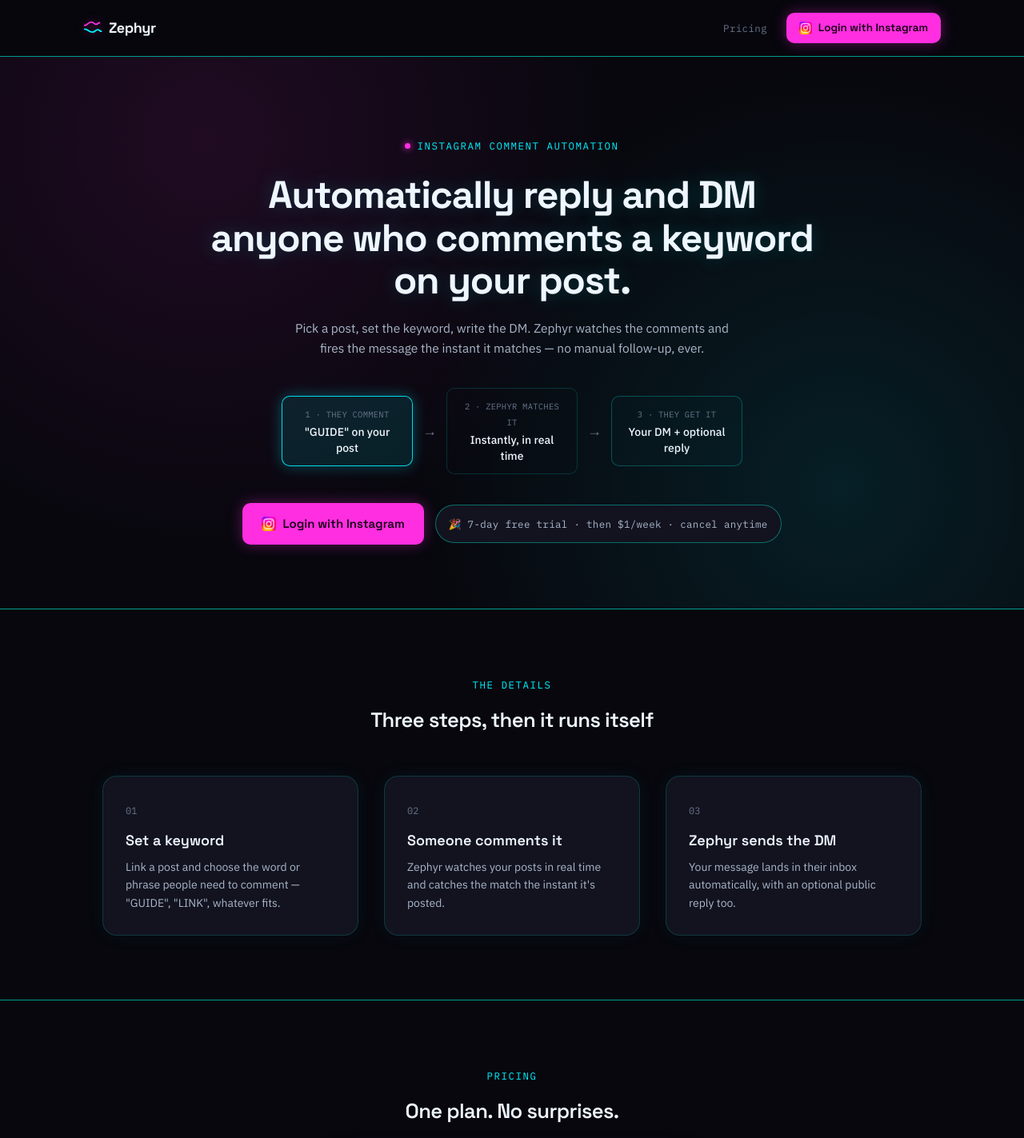
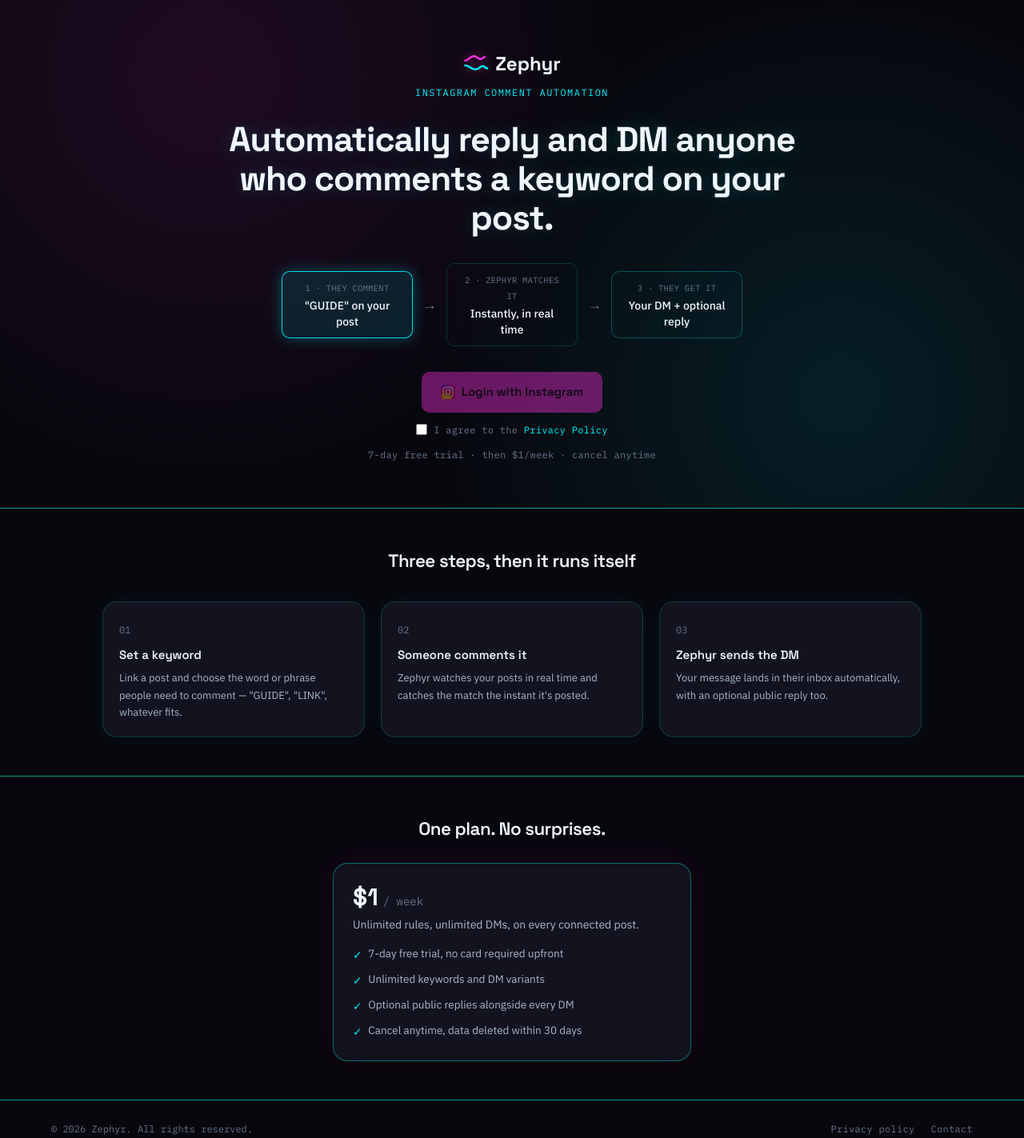
Before and after one commit to AarushSrivatsa/Zephyr, a website with bundled scripts: page frontend/html/index.html in a window 1280 px wide. Shown: the top 1423 px of the page at 80% size. Built offline with nearby package versions, Linux system fonts and the light colour scheme.

Commit message:
fixing landing page

```diff
--- a/frontend/html/index.html
+++ b/frontend/html/index.html
@@ -22,79 +22,56 @@
 </head>
 <body class="min-h-screen bg-bg font-body text-ink antialiased">
 
-<!-- ============ NAV ============ -->
-<header class="sticky top-0 z-50 border-b border-line/60 bg-bg/80 backdrop-blur">
-  <div class="mx-auto flex max-w-6xl items-center justify-between px-6 py-4 sm:px-10">
-    <a class="flex items-center gap-2 font-display text-lg font-bold tracking-tight text-ink" href="/" aria-label="Zephyr">
-      <!-- logo mark — drop /assets/zephyr-logo.png in; falls back to this mark if it's missing -->
-      <img src="/assets/zephyr-logo.png" alt="" data-fallback class="h-6 w-6 flex-none object-contain" />
-      <svg width="24" height="24" viewBox="0 0 26 26" fill="none" aria-hidden="true" class="hidden [filter:drop-shadow(0_0_6px_rgba(255,46,224,0.45))]">
-        <path d="M2 9.5C6 9.5 6 5 11 5c3.6 0 3.6 3 6.4 3 2.4 0 2.4-2 4.6-2" stroke="#FF2EE0" stroke-width="2" stroke-linecap="round"/>
-        <path d="M2 14.5C7 14.5 7 18.5 12.5 18.5c4 0 4-3.2 7.2-3.2 2.6 0 2.6 2.2 4.8 2.2" stroke="#00F0FF" stroke-width="2" stroke-linecap="round"/>
-      </svg>
-      <!-- logo wordmark — drop /assets/zephyr-font.png in; falls back to plain text if it's missing -->
-      <img src="/assets/zephyr-font.png" alt="Zephyr" data-fallback class="h-5 w-auto object-contain" />
-      <span class="hidden">Zephyr</span>
-    </a>
-    <nav class="flex items-center gap-6">
-      <a href="#pricing" class="hidden font-mono text-[12.5px] tracking-wide text-ink-faint transition hover:text-ink-soft sm:inline">Pricing</a>
-      <button
-        id="navConnectBtn"
-        class="inline-flex items-center justify-center gap-2 rounded-md bg-accent px-4 py-2 font-display text-[13.5px] font-semibold text-[#150014] shadow-glow-accent transition duration-150 hover:-translate-y-px hover:bg-accent-deep hover:shadow-glow-accent-lg"
-      >
-        <img src="/assets/instagram-logo.png" alt="" data-fallback class="h-4 w-4 flex-none object-contain" />
-        <svg viewBox="0 0 24 24" fill="none" stroke="currentColor" stroke-width="2" stroke-linecap="round" stroke-linejoin="round" class="hidden h-4 w-4 flex-none" aria-hidden="true">
-          <rect x="2" y="2" width="20" height="20" rx="5"></rect>
-          <path d="M16 11.37A4 4 0 1 1 12.63 8 4 4 0 0 1 16 11.37z"></path>
-          <circle cx="17.5" cy="6.5" r="1" fill="currentColor" stroke="none"></circle>
-        </svg>
-        Login with Instagram
-      </button>
-    </nav>
-  </div>
-</header>
+<main>
+  <!-- ============ HERO — logo, title, catchphrase, ONE button ============ -->
+  <section class="relative overflow-hidden bg-landing-glow px-6 pb-14 pt-14 sm:px-10 sm:pt-16">
+    <div class="mx-auto max-w-3xl text-center">
 
-<main>
-  <!-- ============ HERO ============ -->
-  <section class="relative overflow-hidden bg-landing-glow px-6 pb-20 pt-16 sm:px-10 sm:pt-24">
-    <div class="mx-auto max-w-3xl text-center">
-      <span class="inline-flex items-center gap-2 font-mono text-[12.5px] uppercase tracking-[0.12em] text-teal before:h-[7px] before:w-[7px] before:flex-none before:rounded-full before:bg-accent before:shadow-[0_0_8px_theme(colors.accent.DEFAULT)]">
-        Instagram comment automation
-      </span>
+      <a href="/" class="inline-flex flex-col items-center gap-2.5" aria-label="Zephyr">
+        <span class="inline-flex items-center gap-2">
+          <img src="/assets/zephyr-logo.png" alt="" data-fallback class="h-9 w-9 flex-none object-contain" />
+          <svg width="32" height="32" viewBox="0 0 26 26" fill="none" aria-hidden="true" class="hidden [filter:drop-shadow(0_0_6px_rgba(255,46,224,0.45))]">
+            <path d="M2 9.5C6 9.5 6 5 11 5c3.6 0 3.6 3 6.4 3 2.4 0 2.4-2 4.6-2" stroke="#FF2EE0" stroke-width="2" stroke-linecap="round"/>
+            <path d="M2 14.5C7 14.5 7 18.5 12.5 18.5c4 0 4-3.2 7.2-3.2 2.6 0 2.6 2.2 4.8 2.2" stroke="#00F0FF" stroke-width="2" stroke-linecap="round"/>
+          </svg>
+          <img src="/assets/zephyr-font.png" alt="Zephyr" data-fallback class="h-6 w-auto object-contain" />
+          <span class="hidden font-display text-2xl font-bold text-ink">Zephyr</span>
+        </span>
+        <span class="font-mono text-[12px] uppercase tracking-[0.12em] text-teal">
+          Instagram comment automation
+        </span>
+      </a>
 
-      <h1 class="mt-6 font-display text-[clamp(1.9rem,5vw,3rem)] font-bold leading-[1.12] tracking-tight text-ink [text-shadow:0_0_24px_rgba(0,240,255,0.2)]">
+      <h1 class="mt-6 font-display text-[clamp(1.8rem,4.5vw,2.7rem)] font-bold leading-[1.14] tracking-tight text-ink [text-shadow:0_0_24px_rgba(0,240,255,0.2)]">
         Automatically reply and DM anyone who comments a keyword on your post.
       </h1>
 
-      <p class="mx-auto mt-5 max-w-xl text-[15.5px] leading-relaxed text-ink-soft">
-        Pick a post, set the keyword, write the DM. Zephyr watches the comments and fires
-        the message the instant it matches — no manual follow-up, ever.
-      </p>
-
-      <!-- ===== inline workflow — the whole mechanism, visible with zero scrolling ===== -->
-      <div id="workflowRow" class="mx-auto mt-9 flex max-w-xl flex-col items-stretch gap-2.5 sm:flex-row sm:items-center sm:justify-center sm:gap-3">
-        <div data-chip class="flex-1 rounded-md border px-4 py-3 text-left text-sm transition-colors duration-500 sm:text-center">
+      <!-- ===== inline workflow ===== -->
+      <div id="workflowRow" class="mx-auto mt-8 flex max-w-xl flex-col items-stretch gap-2.5 sm:flex-row sm:items-center sm:justify-center sm:gap-3">
+        <div data-chip class="flex-1 rounded-md border px-4 py-2.5 text-left text-sm transition-colors duration-500 sm:text-center">
           <span class="block font-mono text-[10.5px] uppercase tracking-wide text-ink-faint">1 · They comment</span>
           <span class="mt-0.5 block font-medium text-ink">"GUIDE" on your post</span>
         </div>
         <span class="hidden font-display text-lg text-ink-faint sm:block" aria-hidden="true">→</span>
         <span class="block text-center font-display text-lg text-ink-faint sm:hidden" aria-hidden="true">↓</span>
-        <div data-chip class="flex-1 rounded-md border px-4 py-3 text-left text-sm transition-colors duration-500 sm:text-center">
+        <div data-chip class="flex-1 rounded-md border px-4 py-2.5 text-left text-sm transition-colors duration-500 sm:text-center">
           <span class="block font-mono text-[10.5px] uppercase tracking-wide text-ink-faint">2 · Zephyr matches it</span>
           <span class="mt-0.5 block font-medium text-ink">Instantly, in real time</span>
         </div>
         <span class="hidden font-display text-lg text-ink-faint sm:block" aria-hidden="true">→</span>
         <span class="block text-center font-display text-lg text-ink-faint sm:hidden" aria-hidden="true">↓</span>
-        <div data-chip class="flex-1 rounded-md border px-4 py-3 text-left text-sm transition-colors duration-500 sm:text-center">
+        <div data-chip class="flex-1 rounded-md border px-4 py-2.5 text-left text-sm transition-colors duration-500 sm:text-center">
           <span class="block font-mono text-[10.5px] uppercase tracking-wide text-ink-faint">3 · They get it</span>
           <span class="mt-0.5 block font-medium text-ink">Your DM + optional reply</span>
         </div>
       </div>
 
-      <div class="mt-9 flex flex-wrap items-center justify-center gap-3.5">
+      <!-- ===== the ONE login button on this page, gated on privacy-policy consent ===== -->
+      <div class="mt-8 flex flex-col items-center gap-3">
         <button
-          id="heroConnectBtn"
-          class="inline-flex items-center justify-center gap-2 rounded-md bg-accent px-6 py-[14px] font-display text-[15px] font-semibold text-[#150014] shadow-glow-accent transition duration-150 hover:-translate-y-px hover:bg-accent-deep hover:shadow-glow-accent-lg"
+          id="connectBtn"
+          disabled
+          class="inline-flex items-center justify-center gap-2 rounded-md bg-accent px-6 py-[13px] font-display text-[15px] font-semibold text-[#150014] shadow-glow-accent transition duration-150 hover:-translate-y-px hover:bg-accent-deep hover:shadow-glow-accent-lg disabled:pointer-events-none disabled:opacity-40 disabled:shadow-none"
         >
           <img src="/assets/instagram-logo.png" alt="" data-fallback class="h-[18px] w-[18px] flex-none object-contain" />
           <svg viewBox="0 0 24 24" fill="none" stroke="currentColor" stroke-width="2" stroke-linecap="round" stroke-linejoin="round" class="hidden h-[18px] w-[18px] flex-none" aria-hidden="true">
@@ -104,93 +81,84 @@
           </svg>
           Login with Instagram
         </button>
-        <span class="inline-flex items-center gap-2 rounded-full border border-line-strong bg-surface px-4 py-[13px] font-mono text-[12.5px] tracking-wide text-ink-soft">
-          🎉 7-day free trial · then $1/week · cancel anytime
+
+        <label class="flex cursor-pointer items-start gap-2 text-left font-mono text-[12px] tracking-wide text-ink-faint">
+          <input type="checkbox" id="privacyConsent" class="mt-0.5 h-3.5 w-3.5 flex-none cursor-pointer accent-teal" />
+          <span>
+            I agree to the
+            <a href="/privacy-policy" target="_blank" rel="noopener" class="text-teal hover:underline">Privacy Policy</a>
+          </span>
+        </label>
+
+        <span class="font-mono text-[12px] tracking-wide text-ink-faint">
+          7-day free trial · then $1/week · cancel anytime
         </span>
       </div>
     </div>
   </section>
 
-  <!-- ============ HOW IT WORKS (detail, for anyone who wants it) ============ -->
-  <section id="how-it-works" class="border-t border-line/60 px-6 py-20 sm:px-10">
+  <!-- ============ HOW IT WORKS ============ -->
+  <section id="how-it-works" class="border-t border-line/60 px-6 py-12 sm:px-10">
     <div class="mx-auto max-w-5xl">
-      <div class="mx-auto max-w-xl text-center">
-        <span class="font-mono text-[12.5px] uppercase tracking-[0.12em] text-teal">The details</span>
-        <h2 class="mt-3 font-display text-[1.6rem] font-semibold tracking-tight text-ink">Three steps, then it runs itself</h2>
-      </div>
+      <h2 class="text-center font-display text-[1.4rem] font-semibold tracking-tight text-ink">Three steps, then it runs itself</h2>
 
-      <ol class="mt-12 grid gap-8 sm:grid-cols-3">
-        <li class="relative rounded-lg border border-line bg-surface p-7 shadow-card">
+      <ol class="mt-8 grid gap-5 sm:grid-cols-3">
+        <li class="relative rounded-lg border border-line bg-surface p-5 shadow-card">
           <span class="font-mono text-xs text-ink-faint">01</span>
-          <h3 class="mt-3 font-display text-lg font-semibold text-ink">Set a keyword</h3>
-          <p class="mt-2 text-sm leading-relaxed text-ink-soft">Link a post and choose the word or phrase people need to comment — "GUIDE", "LINK", whatever fits.</p>
+          <h3 class="mt-2 font-display text-[15px] font-semibold text-ink">Set a keyword</h3>
+          <p class="mt-1.5 text-[13px] leading-relaxed text-ink-soft">Link a post and choose the word or phrase people need to comment — "GUIDE", "LINK", whatever fits.</p>
         </li>
-        <li class="relative rounded-lg border border-line bg-surface p-7 shadow-card">
+        <li class="relative rounded-lg border border-line bg-surface p-5 shadow-card">
           <span class="font-mono text-xs text-ink-faint">02</span>
-          <h3 class="mt-3 font-display text-lg font-semibold text-ink">Someone comments it</h3>
-          <p class="mt-2 text-sm leading-relaxed text-ink-soft">Zephyr watches your posts in real time and catches the match the instant it's posted.</p>
+          <h3 class="mt-2 font-display text-[15px] font-semibold text-ink">Someone comments it</h3>
+          <p class="mt-1.5 text-[13px] leading-relaxed text-ink-soft">Zephyr watches your posts in real time and catches the match the instant it's posted.</p>
         </li>
-        <li class="relative rounded-lg border border-line bg-surface p-7 shadow-card">
+        <li class="relative rounded-lg border border-line bg-surface p-5 shadow-card">
           <span class="font-mono text-xs text-ink-faint">03</span>
-          <h3 class="mt-3 font-display text-lg font-semibold text-ink">Zephyr sends the DM</h3>
-          <p class="mt-2 text-sm leading-relaxed text-ink-soft">Your message lands in their inbox automatically, with an optional public reply too.</p>
+          <h3 class="mt-2 font-display text-[15px] font-semibold text-ink">Zephyr sends the DM</h3>
+          <p class="mt-1.5 text-[13px] leading-relaxed text-ink-soft">Your message lands in their inbox automatically, with an optional public reply too.</p>
         </li>
       </ol>
     </div>
   </section>
 
-  <!-- ============ PRICING ============ -->
-  <section id="pricing" class="border-t border-line/60 px-6 py-20 sm:px-10">
+  <!-- ============ PRICING — info only, no second button ============ -->
+  <section id="pricing" class="border-t border-line/60 px-6 py-12 sm:px-10">
     <div class="mx-auto max-w-md text-center">
-      <span class="font-mono text-[12.5px] uppercase tracking-[0.12em] text-teal">Pricing</span>
-      <h2 class="mt-3 font-display text-[1.6rem] font-semibold tracking-tight text-ink">One plan. No surprises.</h2>
+      <h2 class="font-display text-[1.4rem] font-semibold tracking-tight text-ink">One plan. No surprises.</h2>
 
-      <div class="mt-10 rounded-lg border border-line-strong bg-surface p-8 text-left shadow-pop">
+      <div class="mt-6 rounded-lg border border-line-strong bg-surface p-6 text-left shadow-pop">
         <div class="flex items-baseline gap-1.5">
-          <span class="font-display text-4xl font-bold text-ink">$1</span>
+          <span class="font-display text-3xl font-bold text-ink">$1</span>
           <span class="font-mono text-sm text-ink-faint">/ week</span>
         </div>
-        <p class="mt-2 text-sm text-ink-soft">Unlimited rules, unlimited DMs, on every connected post.</p>
+        <p class="mt-1.5 text-sm text-ink-soft">Unlimited rules, unlimited DMs, on every connected post.</p>
 
-        <ul class="mt-6 flex flex-col gap-3 text-sm text-ink-soft">
-          <li class="flex items-start gap-2.5">
+        <ul class="mt-4 flex flex-col gap-2 text-[13.5px] text-ink-soft">
+          <li class="flex items-start gap-2">
             <span class="mt-0.5 text-teal">✓</span> 7-day free trial, no card required upfront
           </li>
-          <li class="flex items-start gap-2.5">
+          <li class="flex items-start gap-2">
             <span class="mt-0.5 text-teal">✓</span> Unlimited keywords and DM variants
           </li>
-          <li class="flex items-start gap-2.5">
+          <li class="flex items-start gap-2">
             <span class="mt-0.5 text-teal">✓</span> Optional public replies alongside every DM
           </li>
-          <li class="flex items-start gap-2.5">
+          <li class="flex items-start gap-2">
             <span class="mt-0.5 text-teal">✓</span> Cancel anytime, data deleted within 30 days
           </li>
         </ul>
-
-        <button
-          id="pricingConnectBtn"
-          class="mt-8 inline-flex w-full items-center justify-center gap-2 rounded-md bg-accent px-5 py-[13px] font-display text-[15px] font-semibold text-[#150014] shadow-glow-accent transition duration-150 hover:-translate-y-px hover:bg-accent-deep hover:shadow-glow-accent-lg"
-        >
-          <img src="/assets/instagram-logo.png" alt="" data-fallback class="h-[18px] w-[18px] flex-none object-contain" />
-          <svg viewBox="0 0 24 24" fill="none" stroke="currentColor" stroke-width="2" stroke-linecap="round" stroke-linejoin="round" class="hidden h-[18px] w-[18px] flex-none" aria-hidden="true">
-            <rect x="2" y="2" width="20" height="20" rx="5"></rect>
-            <path d="M16 11.37A4 4 0 1 1 12.63 8 4 4 0 0 1 16 11.37z"></path>
-            <circle cx="17.5" cy="6.5" r="1" fill="currentColor" stroke="none"></circle>
-          </svg>
-          Start your free trial
-        </button>
       </div>
     </div>
   </section>
 </main>
 
 <!-- ============ FOOTER ============ -->
-<footer class="border-t border-line/60 px-6 py-10 sm:px-10">
+<footer class="border-t border-line/60 px-6 py-7 sm:px-10">
   <div class="mx-auto flex max-w-6xl flex-col items-center justify-between gap-4 sm:flex-row">
     <p class="font-mono text-xs text-ink-faint">© 2026 Zephyr. All rights reserved.</p>
     <div class="flex items-center gap-5">
       <a href="/privacy-policy" class="font-mono text-xs tracking-wide text-ink-faint transition hover:text-ink-soft">Privacy policy</a>
-      <a href="/data-deletion" class="font-mono text-xs tracking-wide text-ink-faint transition hover:text-ink-soft">Delete your data</a>
       <a href="mailto:support@zephyr-m5w7.onrender.com" class="font-mono text-xs tracking-wide text-ink-faint transition hover:text-ink-soft">Contact</a>
     </div>
   </div>
```
Also changed, not shown: frontend/ts/landing.ts (+13 -5 lines).
